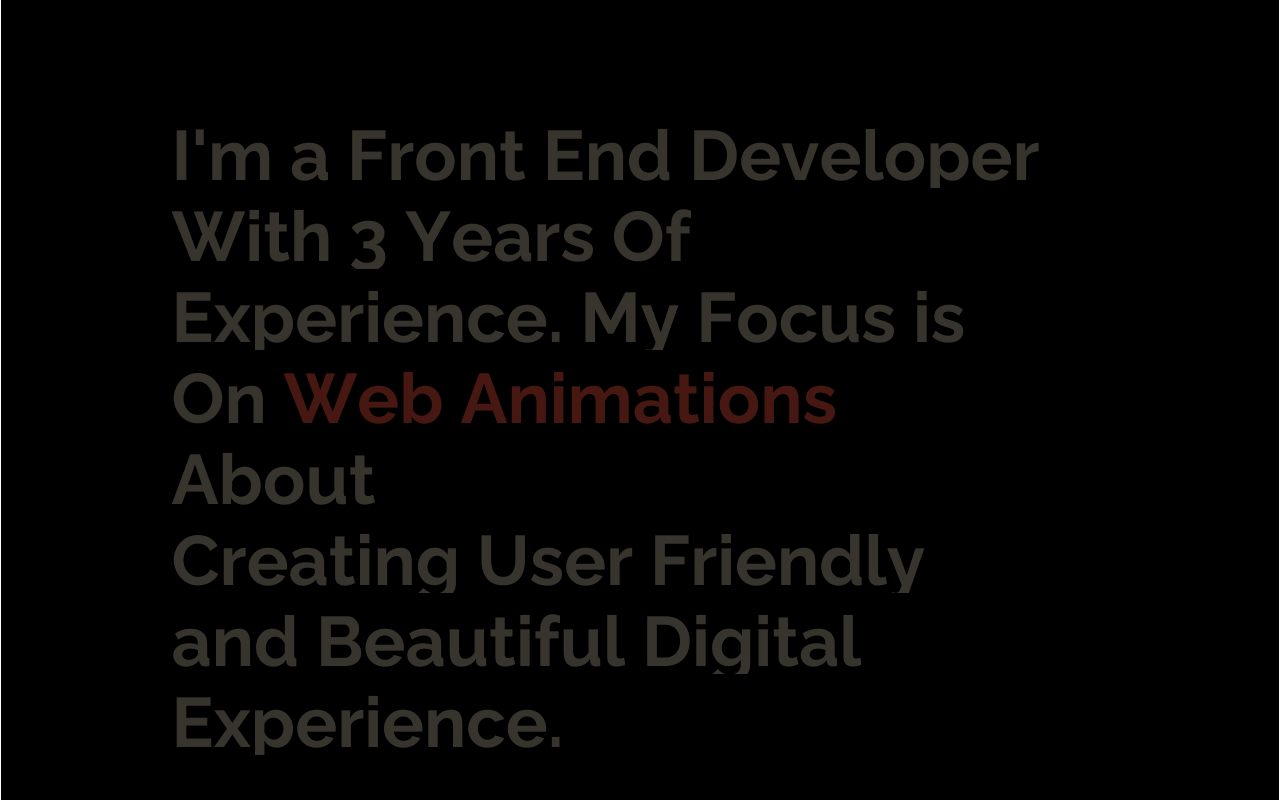
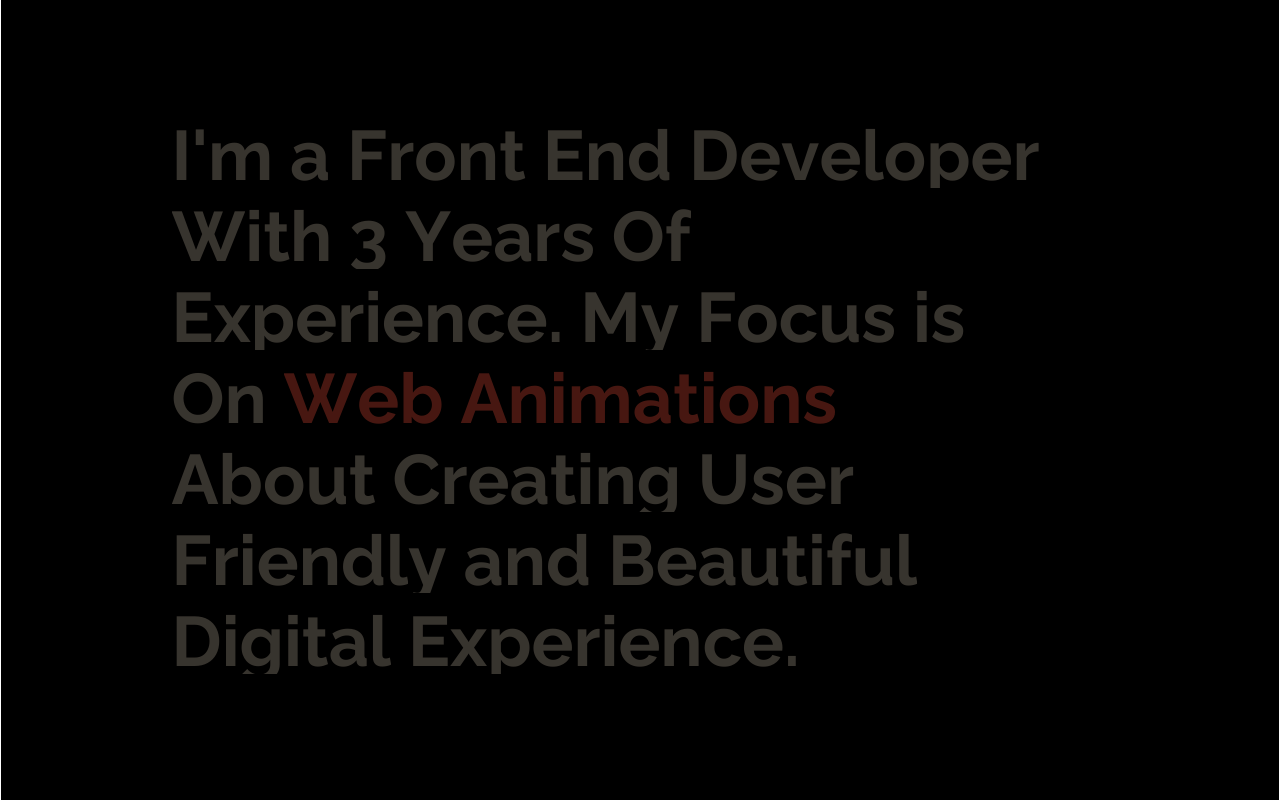
Before and after one commit to A1999M/my-portfolio, a React (Create React App) app: page / in a window 1280 px wide. Shown: the part 920-1720 px from the top of the page. Built offline with nearby package versions, Linux system fonts and the light colour scheme; a web font is replaced by a local one.

Commit message:
responsive about section

```diff
--- a/src/pages/Home/AboutSection.jsx
+++ b/src/pages/Home/AboutSection.jsx
@@ -1,4 +1,4 @@
-import { useRef, useEffect, memo } from "react";
+import { useRef, useEffect, memo, useState } from "react";
 import { gsap } from "gsap";
 import { ScrollTrigger } from "gsap/all";
 import SplitType from "split-type";
@@ -9,8 +9,20 @@ let AboutSection = memo(
   ({ changeMix, changeHover, mask, color, spanColor }) => {
     let descAboutSectionRef = useRef(null);
     let triggerDesc = useRef(null);
+    let [size, setSize] = useState(window.innerWidth);
     let scopeRef = useRef(null);
     let titleRef = useRef(null);
+
+    useEffect(() => {
+      let handleResize = () => {
+        setSize(window.innerWidth);
+      };
+      window.addEventListener("resize", handleResize);
+
+      return () => {
+        window.removeEventListener("resize", handleResize);
+      };
+    }, [size]);
 
     useEffect(() => {
       gsap.registerPlugin(ScrollTrigger, SplitText);
@@ -39,7 +51,10 @@ let AboutSection = memo(
           scrollTrigger: {
             trigger: triggerDesc.current,
             endTrigger: scopeRef.current,
-            start: "center 85%",
+            start:
+              (size > 1200 && "center 85%") ||
+              (size > 768 && "top 65%") ||
+              (size < 768 && "top 75%"),
             end: "center 50%",
             scrub: 1,
           },
@@ -73,7 +88,7 @@ let AboutSection = memo(
                 className="descAbout"
               >
                 I'm a Front End Developer With 3 Years Of Experience. My Focus
-                is On <span style={{ color: spanColor }}> Web Animations </span>
+                is On <span style={{ color: spanColor }}>Web Animations</span>{" "}
                 About Creating User Friendly and Beautiful Digital Experience.
               </p>
             ) : (
@@ -90,8 +105,8 @@ let AboutSection = memo(
                 ref={descAboutSectionRef}
                 className="descAbout"
               >
-                I'm Currently Learning
-                <span style={{ color: spanColor }}> Next.js</span>, And I Have a
+                I'm Currently Learning{" "}
+                <span style={{ color: spanColor }}>Next.js</span> , And I Have a
                 Strong Interest In 3D Websites. As a Result, I Allocate a Amount
                 Of My Time To Learning 3D Libraries.
               </p>
--- a/src/pages/Home/responsiveHome.scss
+++ b/src/pages/Home/responsiveHome.scss
@@ -7,11 +7,11 @@
       background-position-y: 0%;
       background-position-x: 0%;
       width: 100%;
-      height: 120vh;
+      height: 100vh;
       .wrapperName {
         .NameOfMe {
           text-align: center;
-          font-size: 85px;
+          font-size: 80px;
           margin-top: 43%;
           letter-spacing: 0px;
           margin-left: 3%;
@@ -19,16 +19,16 @@
         }
         .lastNameOfMe {
           text-align: center;
-          font-size: 80px;
+          font-size: 75px;
           letter-spacing: 0px;
           margin-left: 5%;
           line-height: 4rem;
           margin-top: 0px;
         }
         .descHeroHeader {
-          font-size: 14px;
+          font-size: 12px;
           margin-top: 30px;
-          width: 80%;
+          width: 85%;
           line-height: 15px;
           margin-left: 3rem;
           margin-right: auto;
@@ -59,6 +59,57 @@
         }
       }
     }
+    // responsive right sticky navbar
+    .wrapperRightSidebar {
+      height: 100%;
+      width: 100%;
+      .rightSidebar {
+        padding-top: 10%;
+        position: sticky;
+        top: 2%;
+        right: 0%;
+        align-items: center;
+        .rightSideItems {
+          padding: 4px 0px;
+          a {
+            font-size: 11px;
+            padding-left: 10px;
+            &::after {
+              left: 0px;
+              width: 4px;
+              height: 4px;
+            }
+          }
+        }
+      }
+    }
+    // about section styles
+    .aboutSection {
+      margin-top: -9rem;
+      .wrapperAboutSection {
+        width: 100%;
+        margin-left: 5%;
+        div {
+          .titleAbout {
+            word-spacing: 4px;
+            font-size: 13px;
+            line-height: 25px;
+          }
+        }
+
+        .descAbout {
+          font-size: 30px;
+          font-weight: 700;
+          line-height: 30px;
+          margin-top: 1rem;
+          text-align: start;
+          span {
+            color: #ec4e39;
+            word-break: break-all;
+          }
+        }
+      }
+    }
   }
 }
 @media (min-width: 360px) {
@@ -70,7 +121,7 @@
       background-position-y: 0%;
       background-position-x: 0%;
       width: 100%;
-      height: 120vh;
+      height: 100vh;
       .wrapperName {
         .NameOfMe {
           text-align: center;
@@ -89,10 +140,10 @@
           margin-top: 0px;
         }
         .descHeroHeader {
-          font-size: 14px;
+          font-size: 12px;
           margin-top: 30px;
           width: 80%;
-          line-height: 15px;
+          line-height: 13px;
           margin-left: 3rem;
           margin-right: auto;
           text-align: center;
@@ -146,6 +197,33 @@
         }
       }
     }
+    // about section styles
+    .aboutSection {
+      margin-top: -9rem;
+      .wrapperAboutSection {
+        width: 100%;
+        margin-left: 5%;
+        div {
+          .titleAbout {
+            word-spacing: 4px;
+            font-size: 13px;
+            line-height: 25px;
+          }
+        }
+
+        .descAbout {
+          font-size: 30px;
+          font-weight: 700;
+          line-height: 30px;
+          margin-top: 1rem;
+          text-align: start;
+          span {
+            color: #ec4e39;
+            word-break: break-all;
+          }
+        }
+      }
+    }
   }
 }
 @media (min-width: 375px) {
@@ -157,7 +235,7 @@
       background-position-y: 0%;
       background-position-x: 0%;
       width: 100%;
-      height: 120vh;
+      height: 100vh;
       .wrapperName {
         .NameOfMe {
           text-align: center;
@@ -176,10 +254,10 @@
           margin-top: 0px;
         }
         .descHeroHeader {
-          font-size: 14px;
+          font-size: 13px;
           margin-top: 30px;
           width: 80%;
-          line-height: 15px;
+          line-height: 16px;
           margin-left: 3rem;
           margin-right: auto;
           text-align: center;
@@ -209,6 +287,57 @@
         }
       }
     }
+    // responsive right sticky navbar
+    .wrapperRightSidebar {
+      height: 100%;
+      width: 100%;
+      .rightSidebar {
+        padding-top: 10%;
+        position: sticky;
+        top: 2%;
+        right: 0%;
+        align-items: center;
+        .rightSideItems {
+          padding: 5px 0px;
+          a {
+            font-size: 12px;
+            padding-left: 11px;
+            &::after {
+              left: 0px;
+              width: 5px;
+              height: 5px;
+            }
+          }
+        }
+      }
+    }
+    // about section styles
+    .aboutSection {
+      margin-top: -7rem;
+      .wrapperAboutSection {
+        width: 100%;
+        margin-left: 5%;
+        div {
+          .titleAbout {
+            word-spacing: 4px;
+            font-size: 13px;
+            line-height: 25px;
+          }
+        }
+
+        .descAbout {
+          font-size: 32px;
+          font-weight: 700;
+          line-height: 33px;
+          margin-top: 1.3rem;
+          text-align: start;
+          span {
+            color: #ec4e39;
+            word-break: break-all;
+          }
+        }
+      }
+    }
   }
 }
 @media (min-width: 393px) {
@@ -220,7 +349,7 @@
       background-position-y: 0%;
       background-position-x: 0%;
       width: 100%;
-      height: 120vh;
+      height: 100vh;
       .wrapperName {
         .NameOfMe {
           text-align: center;
@@ -239,10 +368,10 @@
           margin-top: 0px;
         }
         .descHeroHeader {
-          font-size: 14px;
+          font-size: 12px;
           margin-top: 30px;
           width: 75%;
-          line-height: 15px;
+          line-height: 14px;
           margin-left: 4rem;
           margin-right: auto;
           text-align: center;
@@ -296,6 +425,33 @@
         }
       }
     }
+    // about section styles
+    .aboutSection {
+      margin-top: -3rem;
+      .wrapperAboutSection {
+        width: 100%;
+        margin-left: 5%;
+        div {
+          .titleAbout {
+            word-spacing: 4px;
+            font-size: 13px;
+            line-height: 25px;
+          }
+        }
+
+        .descAbout {
+          font-size: 36px;
+          font-weight: 700;
+          line-height: 35px;
+          margin-top: 1.3rem;
+          text-align: start;
+          span {
+            color: #ec4e39;
+            word-break: break-all;
+          }
+        }
+      }
+    }
   }
 }
 @media (min-width: 412px) {
@@ -307,7 +463,7 @@
       background-position-y: 0%;
       background-position-x: 0%;
       width: 100%;
-      height: 120vh;
+      height: 100vh;
       .wrapperName {
         .NameOfMe {
           text-align: center;
@@ -326,7 +482,7 @@
           margin-top: 0px;
         }
         .descHeroHeader {
-          font-size: 14px;
+          font-size: 13px;
           margin-top: 30px;
           width: 70%;
           line-height: 15px;
@@ -372,13 +528,40 @@
         .rightSideItems {
           padding: 5px 0px;
           a {
-            font-size: 14px;
-            padding-left: 13px;
+            font-size: 12px;
+            padding-left: 11px;
             &::after {
               left: 0px;
               width: 5px;
               height: 5px;
             }
+          }
+        }
+      }
+    }
+    // about section styles
+    .aboutSection {
+      margin-top: 2rem;
+      .wrapperAboutSection {
+        width: 100%;
+        margin-left: 5%;
+        div {
+          .titleAbout {
+            word-spacing: 4px;
+            font-size: 15px;
+            line-height: 25px;
+          }
+        }
+
+        .descAbout {
+          font-size: 40px;
+          font-weight: 700;
+          line-height: 39px;
+          margin-top: 0.7rem;
+          text-align: start;
+          span {
+            color: #ec4e39;
+            word-break: break-all;
           }
         }
       }
@@ -476,13 +659,40 @@
         .rightSideItems {
           padding: 7px 0px;
           a {
-            font-size: 14px;
-            padding-left: 13px;
+            font-size: 13px;
+            padding-left: 11px;
             &::after {
               left: 0px;
               width: 5px;
               height: 5px;
             }
+          }
+        }
+      }
+    }
+    // about section styles
+    .aboutSection {
+      margin-top: 0rem;
+      .wrapperAboutSection {
+        width: 100%;
+        margin-left: 5%;
+        div {
+          .titleAbout {
+            word-spacing: 4px;
+            font-size: 17px;
+            line-height: 25px;
+          }
+        }
+
+        .descAbout {
+          font-size: 47px;
+          font-weight: 700;
+          line-height: 45px;
+          margin-top: 1.3rem;
+          text-align: start;
+          span {
+            color: #ec4e39;
+            word-break: break-all;
           }
         }
       }
@@ -573,6 +783,33 @@
         }
       }
     }
+    // about section styles
+    .aboutSection {
+      margin-top: 3rem;
+      .wrapperAboutSection {
+        width: 95%;
+        margin-left: 5%;
+        div {
+          .titleAbout {
+            word-spacing: 4px;
+            font-size: 18px;
+            line-height: 25px;
+          }
+        }
+
+        .descAbout {
+          font-size: 50px;
+          font-weight: 700;
+          line-height: 48px;
+          margin-top: 1.3rem;
+          text-align: start;
+          span {
+            color: #ec4e39;
+            word-break: break-all;
+          }
+        }
+      }
+    }
   }
 }
 @media (min-width: 992px) {
@@ -652,6 +889,33 @@
               width: 7px;
               height: 7px;
             }
+          }
+        }
+      }
+    }
+    // about section styles
+    .aboutSection {
+      margin-top: 5rem;
+      .wrapperAboutSection {
+        width: 90%;
+        margin-left: 5%;
+        div {
+          .titleAbout {
+            word-spacing: 4px;
+            font-size: 20px;
+            line-height: 25px;
+          }
+        }
+
+        .descAbout {
+          font-size: 61px;
+          font-weight: 700;
+          line-height: 58px;
+          margin-top: 1.3rem;
+          text-align: start;
+          span {
+            color: #ec4e39;
+            word-break: break-all;
           }
         }
       }
@@ -738,6 +1002,32 @@
         }
       }
     }
+    // about section styles
+    .aboutSection {
+      margin-top: 8rem;
+      .wrapperAboutSection {
+        width: 85%;
+        margin-left: 5%;
+        div {
+          .titleAbout {
+            word-spacing: 4px;
+            font-size: 21px;
+            line-height: 25px;
+          }
+        }
+
+        .descAbout {
+          font-size: 70px;
+          font-weight: 700;
+          line-height: 65px;
+          margin-top: 1.5rem;
+          text-align: start;
+          span {
+            color: #ec4e39;
+          }
+        }
+      }
+    }
   }
 }
 @media (min-width: 1400px) {
@@ -820,5 +1110,31 @@
         }
       }
     }
+    // about section styles
+    .aboutSection {
+      margin-top: 8rem;
+      .wrapperAboutSection {
+        width: 85%;
+        margin-left: 5%;
+        div {
+          .titleAbout {
+            word-spacing: 4px;
+            font-size: 21px;
+            line-height: 25px;
+          }
+        }
+
+        .descAbout {
+          font-size: 70px;
+          font-weight: 700;
+          line-height: 65px;
+          margin-top: 1.5rem;
+          text-align: start;
+          span {
+            color: #ec4e39;
+          }
+        }
+      }
+    }
   }
 }
```
